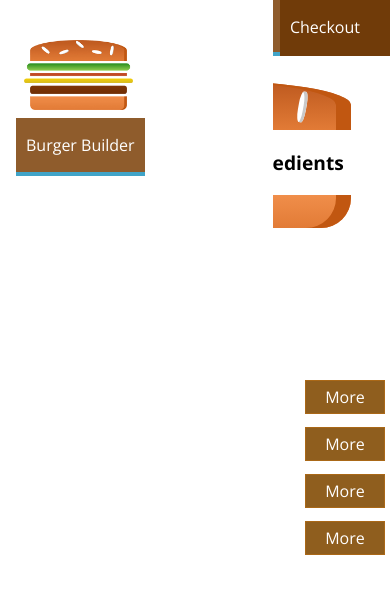
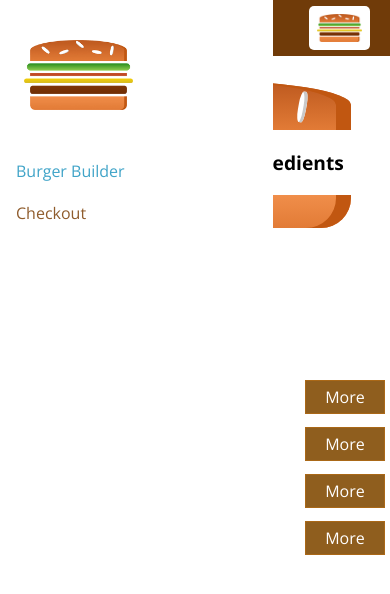
Before and after one commit to eshaam/eshaam-burger-builder, a React app: page / in a window 390 px wide. Shown: the top 594 px of the page. Built offline with nearby package versions, Linux system fonts and the light colour scheme.

Commit message:
responsive adjustments

```diff
--- a/src/components/Navigation/NavigationItems/NavigationItem/NavigationItem.css
+++ b/src/components/Navigation/NavigationItems/NavigationItem/NavigationItem.css
@@ -1,6 +1,25 @@
+.NavigationItem {
+  margin: 10px 0;
+  box-sizing: border-box;
+  display: block;
+  width: 100%;
+}
+.NavigationItem a {
+  color: #8F5C2C;
+  text-decoration: none;
+  width: 100%;
+  box-sizing: border-box;
+  display: block;
+}
+.NavigationItem a:hover,
+.NavigationItem a:active,
+.NavigationItem a.active {
+  color:#40A4C8;
+}
+
+@media (min-width: 500px) {
   .NavigationItem {
     margin:0;
-  box-sizing: border-box;
     display: flex;
     height: 100%;
     width: auto;
@@ -8,12 +27,9 @@
   }
   .NavigationItem a {
     color: white;
-  text-decoration: none;
     height: 100%;
     padding: 16px 10px;
     border-bottom: 4px solid transparent;
-  box-sizing: border-box;
-  display: block;
   }
   .NavigationItem a:hover,
   .NavigationItem a:active,
@@ -22,3 +38,5 @@
     border-bottom: 4px solid #40A4C8;
     color: white;
   }
+
+}
--- a/src/components/Navigation/NavigationItems/NavigationItems.css
+++ b/src/components/Navigation/NavigationItems/NavigationItems.css
@@ -3,6 +3,13 @@
   padding: 0;
   list-style: none;
   display: flex;
+  flex-flow: column;
   align-items: center;
   height: 100%;
 }
+
+@media (min-width: 500px) {
+  .NavigationItems {
+    flex-flow: row;
+  }
+}
--- a/src/components/Navigation/SideDrawer/SideDrawer.css
+++ b/src/components/Navigation/SideDrawer/SideDrawer.css
@@ -27,4 +27,5 @@
 }
 .Logo {
   height: 11%;
+  margin-bottom: 32px;
 }
--- a/src/components/Navigation/Toolbar/Toolbar.css
+++ b/src/components/Navigation/Toolbar/Toolbar.css
@@ -18,3 +18,8 @@
 .Logo {
   height: 80%;
 }
+@media (max-width: 499px) {
+  .DesktopOnly {
+    display: none;
+  }
+}
--- a/src/components/Navigation/Toolbar/Toolbar.js
+++ b/src/components/Navigation/Toolbar/Toolbar.js
@@ -9,7 +9,7 @@
     <div className={classes.Logo}>
       <Logo />
     </div>
-    <nav>
+    <nav className={classes.DesktopOnly}>
       <NavigationItems />
     </nav>
   </header>
```
Lines whose indentation alone changed are shown as unchanged.
